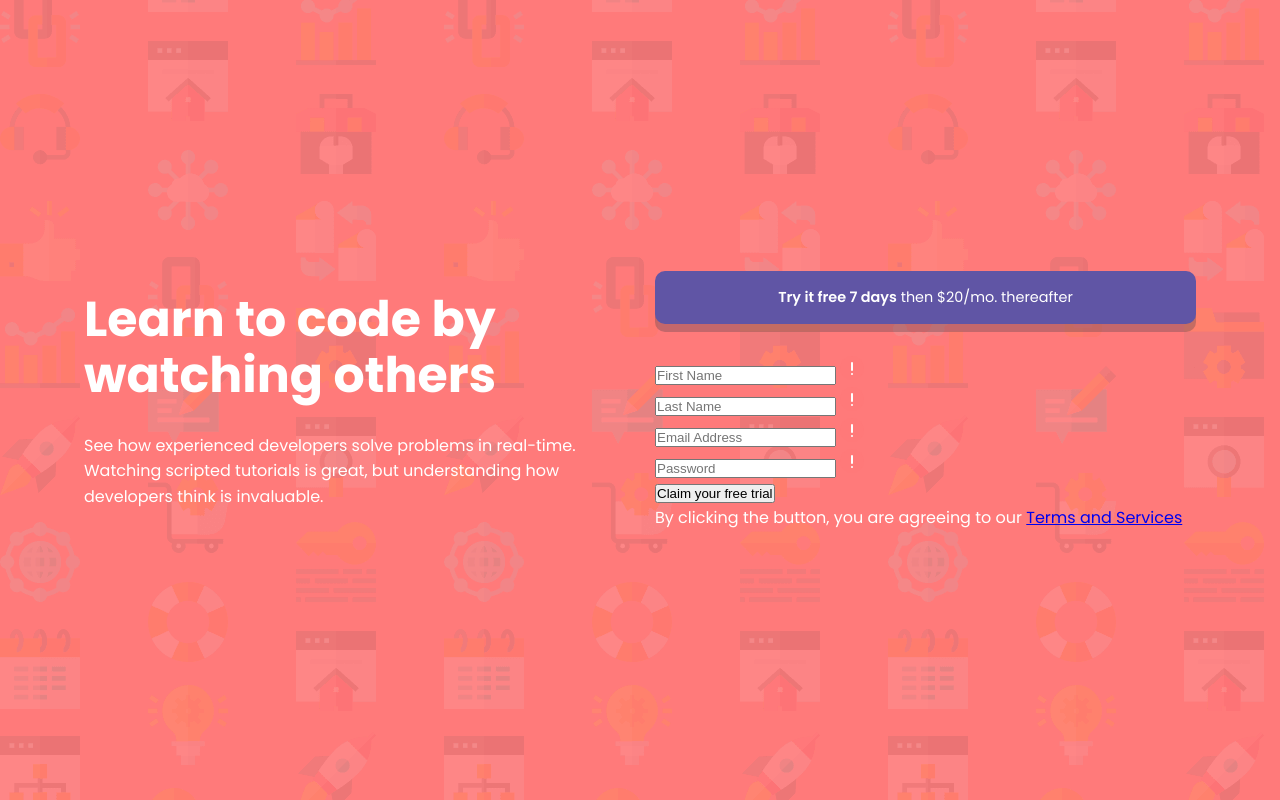
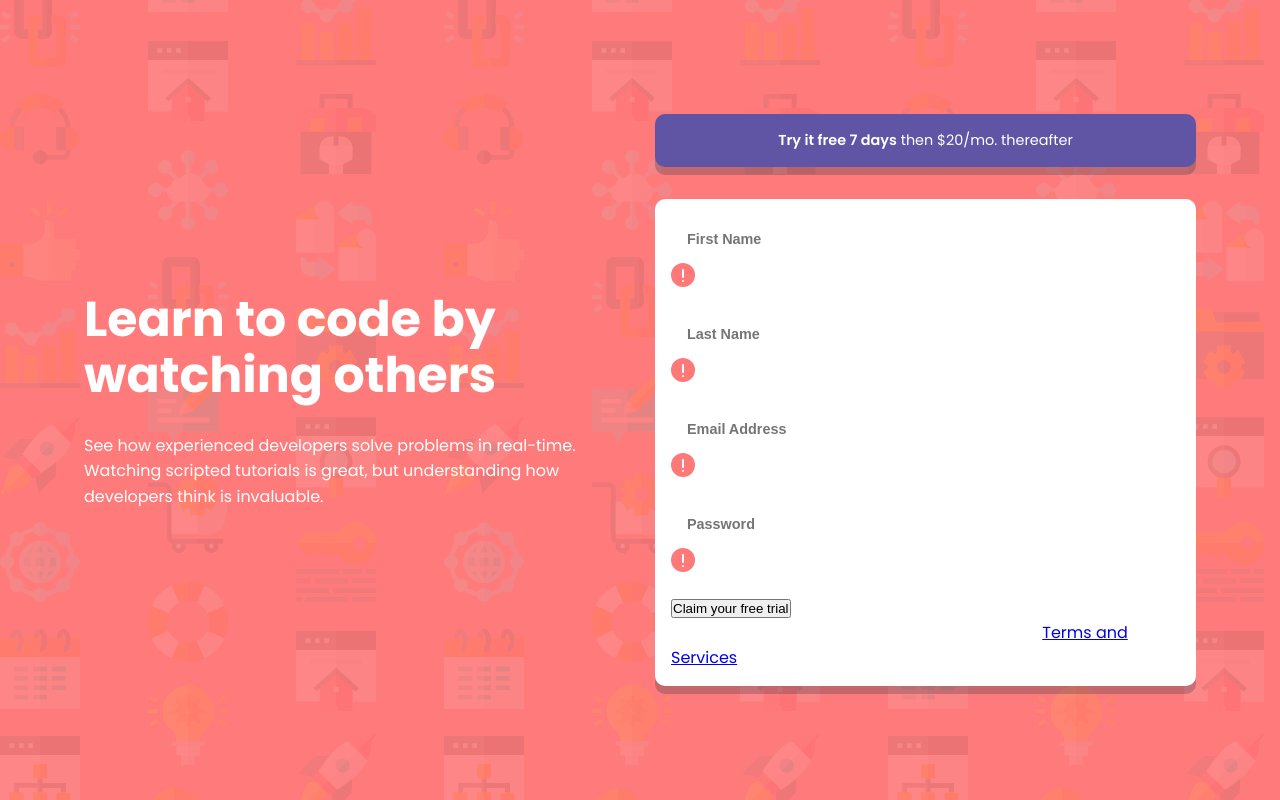
Before and after one commit to Max88-git/intro-component, a plain HTML site: page index.html in a window 1280 px wide. Drawn offline with Linux system fonts and the light colour scheme.

Commit message:
Add styling to form and inputs

```diff
--- a/css/styles.css
+++ b/css/styles.css
@@ -88,3 +88,27 @@ main {
 .form-promo p span {
   font-weight: 600;
 }
+
+form {
+  background-color: var(--white);
+  border-radius: 10px;
+  padding: 1rem;
+  box-shadow: 0px 8px 0px var(--opaque-dark-blue);
+}
+
+.input-group {
+  margin-bottom: 1rem;
+  position: relative;
+}
+
+.input-text {
+  width: 100%;
+  padding: 1rem;
+  color: var(--dark-blue);
+  border-radius: 5px;
+  border: 1px solid var(--grayish-blue);
+  width: 100%;
+  font-size: calc(0.9 * var(--font-size));
+  font-weight: 700;
+  border: none;
+}
--- a/index.html
+++ b/index.html
@@ -30,34 +30,30 @@
         </div>
         <form id="sign-up-form" action="">
           <div class="input-group">
-            <div class="input-text">
-              <input id="first-name" type="text" placeholder="First Name" aria-label="First Name" name="first-name">
-              <img src="./assets/images/icon-error.svg" alt="error icon">
-            </div>
+            <input class="input-text" id="first-name" type="text" placeholder="First Name" aria-label="First Name"
+              name="first-name">
+            <img class="error-icon" src="./assets/images/icon-error.svg" alt="error icon">
             <p class="error-message"></p>
           </div>
 
           <div class="input-group">
-            <div class="input-text">
-              <input id="last-name" type="text" placeholder="Last Name" aria-label="Last Name" name="last-name">
-              <img src="./assets/images/icon-error.svg" alt="error icon">
-            </div>
+            <input class="input-text" id="last-name" type="text" placeholder="Last Name" aria-label="Last Name"
+              name="last-name">
+            <img class="error-icon" src="./assets/images/icon-error.svg" alt="error icon">
             <p class="error-message"></p>
           </div>
 
           <div class="input-group">
-            <div class="input-text">
-              <input id="email" type="email" placeholder="Email Address" aria-label="Email Address" name="email">
-              <img src="./assets/images/icon-error.svg" alt="error icon">
-            </div>
+            <input class="input-text" id="email" type="email" placeholder="Email Address" aria-label="Email Address"
+              name="email">
+            <img class="error-icon" src="./assets/images/icon-error.svg" alt="error icon">
             <p class="error-message"></p>
           </div>
 
           <div class="input-group">
-            <div class="input-text">
-              <input id="password" type="password" placeholder="Password" aria-label="Password" name="password">
-              <img src="./assets/images/icon-error.svg" alt="error icon">
-            </div>
+            <input class="input-text" id="password" type="password" placeholder="Password" aria-label="Password"
+              name="password">
+            <img class="error-icon" src="./assets/images/icon-error.svg" alt="error icon">
             <p class="error-message"></p>
           </div>
 
```
